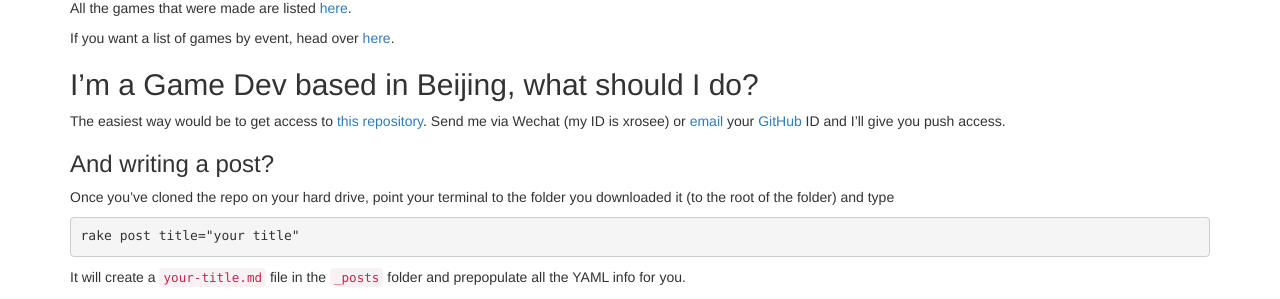
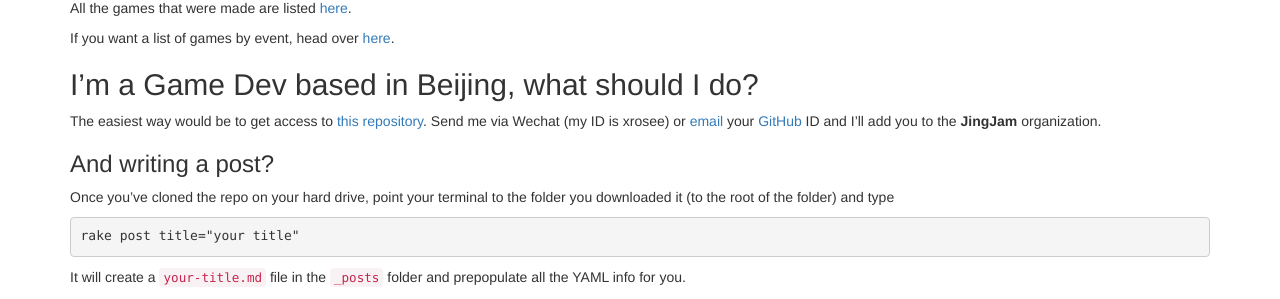
Before and after one commit to JingJam/jingjam.github.io, a Jekyll site: the page built from index.md, in a window 1280 px wide. Shown: the part 255-554 px from the top of the page. Built offline with Jekyll 4.4.1, drawn with Linux system fonts in a browser that asks for light colours; nearby versions of some CDN libraries; library files that are not in the unit come from our copies.

Commit message:
removing wrong links

```diff
--- a/index.md
+++ b/index.md
@@ -5,18 +5,18 @@ tagline: 北京欢迎你
 ---
 {% include JB/setup %}
 
-The last event we participated in was **Ludum Dare 32**. The games created during this weekend can be found [here](http://grozav.github.io/categories.html#ludum dare 32-ref).
+The last event we participated in was **Ludum Dare 32**. The games created during this weekend can be found [here](http://jingjam.com/categories.html#ludum dare 32-ref).
 
 ***
 
-All the games that were made are listed [here](http://grozav.github.io/archive.html).
+All the games that were made are listed [here](http://jingjam.com/archive.html).
 
-If you want a list of games by event, head over [here](http://grozav.github.io/categories.html).
+If you want a list of games by event, head over [here](http://jingjam.com/categories.html).
 
 ##I'm a Game Dev based in Beijing, what should I do?
 
-The easiest way would be to get access to [this repository](https://github.com/grozav/grozav.github.io.git).
-Send me via Wechat (my ID is xrosee) or [email](xrosee@live.cn) your [GitHub](http://github.com) ID and I'll give you push access.
+The easiest way would be to get access to [this repository](https://github.com/JingJam/jingjam.github.io.git).
+Send me via Wechat (my ID is xrosee) or [email](xrosee@live.cn) your [GitHub](http://github.com) ID and I'll add you to the **JingJam** organization.
 
 ###And writing a post?
 Once you've cloned the repo on your hard drive, point your terminal to the folder you downloaded it (to the root of the folder) and type
@@ -34,5 +34,5 @@ And that's it
 
 ##Additional links and help
 - For more info on Markdown syntax, click here [here](http://daringfireball.net/projects/markdown/syntax).
-- Here's the [downloadable source](https://www.dropbox.com/s/hfh9vkhi38ds0pf/2015-04-21-everybody-blank-charlie.md?dl=0) (*VPN necessary*) of [my first post](http://grozav.github.io/ludum%20dare%2032/2015/04/21/everybody-blank-charlie/), that you can use as template for your own.
+- Here's the [downloadable source](https://www.dropbox.com/s/hfh9vkhi38ds0pf/2015-04-21-everybody-blank-charlie.md?dl=0) (*VPN necessary*) of [my first post](http://jingjam.com/ludum%20dare%2032/2015/04/21/everybody-blank-charlie/), that you can use as template for your own.
 - We'll probably advertise our upcoming events here as well, but just in case you should check our [EventBrite page](http://ludumdarebeijing.eventbrite.com/)
```
